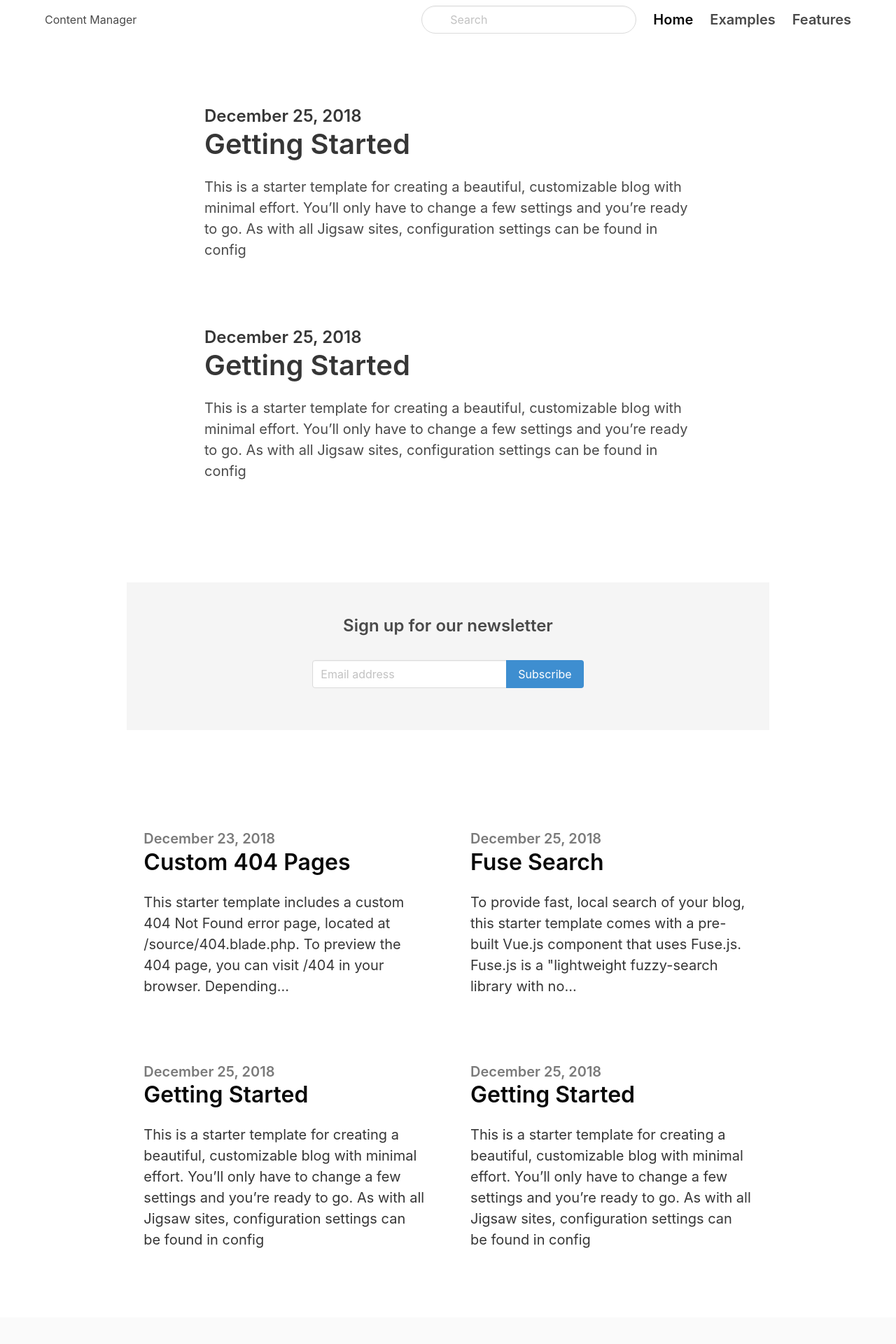
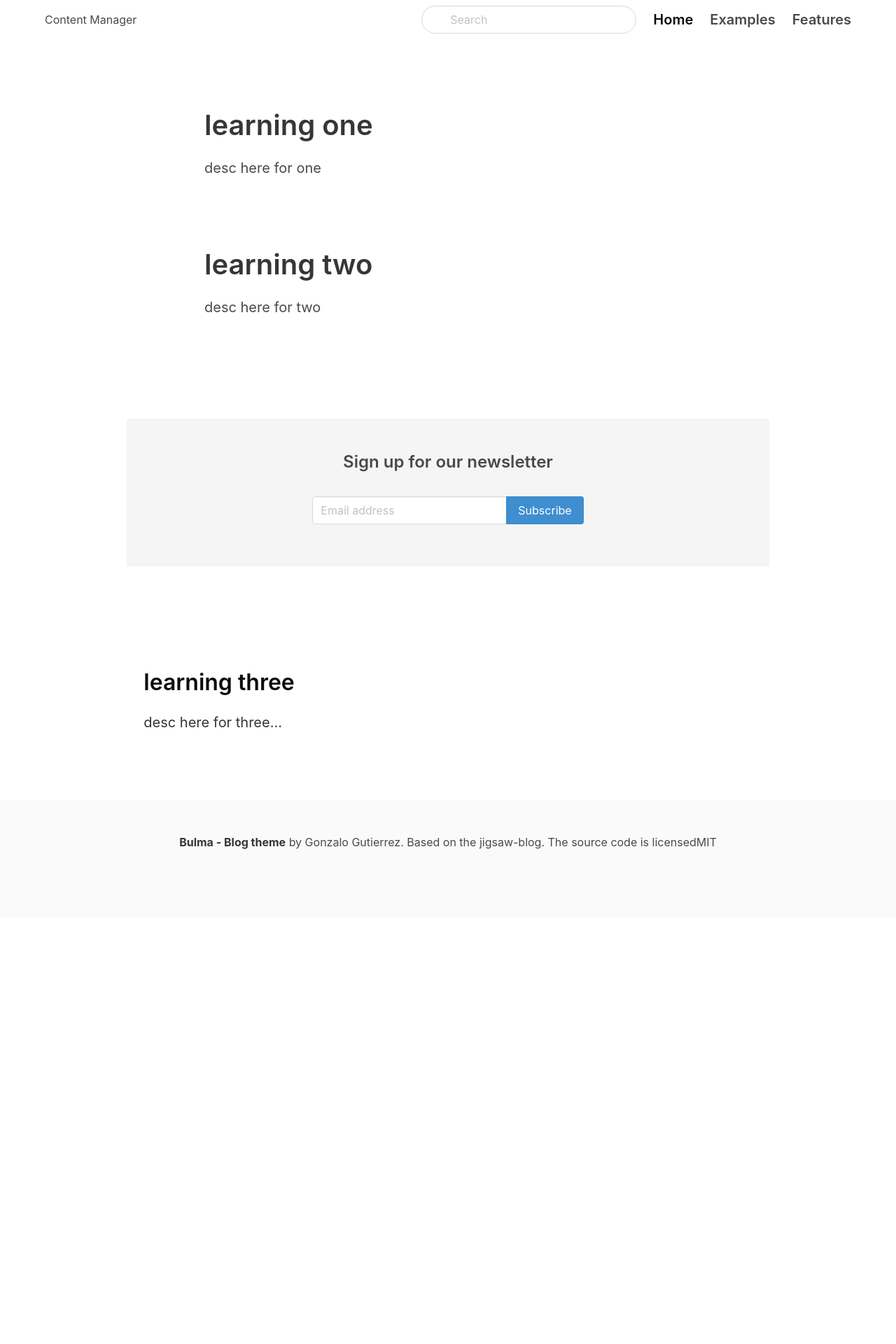
Before and after one commit to jcochran206/content-manager, a Next.js app: page / in a window 1280 px wide. Shown: the top 1920 px of the page at 70% size. After the commit the page ends 1311 px from the top, so only its background shows below. Built offline with nearby package versions, Linux system fonts and the light colour scheme.

Commit message:
added components, data source, and modified index.js

```diff
--- /dev/null
+++ b/api/data.js
@@ -0,0 +1,32 @@
+export const resources = [
+    {
+        id: "1",
+        title : "learning one",
+        description: "desc here for one",
+        link: "url",
+        image: "img1",
+        priority: 1,
+        timeToFinish: 120,
+        active: false,
+    },
+    {
+        id: "2",
+        title : "learning two",
+        description: "desc here for two",
+        link: "url",
+        image: "img1",
+        priority: 2,
+        timeToFinish: 120,
+        active: false,
+    },
+    {
+        id: "3",
+        title : "learning three",
+        description: "desc here for three",
+        link: "url",
+        image: "img1",
+        priority: 3,
+        timeToFinish: 120,
+        active: false,
+    },
+]
--- /dev/null
+++ b/components/Layout.js
@@ -0,0 +1,10 @@
+import Navbar from 'components/Navbar';
+
+const Layout = ({children}) =>
+    <>
+    <Navbar />
+    { children }
+    </>
+
+
+export default Layout;
--- a/components/ResourceHighlight.js
+++ b/components/ResourceHighlight.js
@@ -1,43 +1,29 @@
 
 
-const ResourceHighlight = () => {
+const ResourceHighlight = ({resources}) => {
     return (
         <>
     {/* image */}
         <section className="hero ">
             <div className="hero-body">
             <div className="container">
-
-                <section className="section">
+                {
+                    resources.map(resource => {
+                        return(
+                            <section key={resource.id} className="section">
                             <div className="columns">
                                 <div className="column is-8 is-offset-2">
                                 <div className="content is-medium">
-                        <h2 className="subtitle is-4">December 25, 2018</h2>
-                        <h1 className="title">Getting Started</h1>
-                        <p>This is a starter template for creating a beautiful, customizable blog with minimal
-                        effort. You’ll only have to change a few settings and you’re ready to go. As with all Jigsaw sites,
-                        configuration settings can be found in config</p>
+                                    <h2 className="subtitle is-4">{resource.createdAt}</h2>
+                                    <h1 className="title">{resource.title}</h1>
+                                    <p>{resource.description}</p>
                                 </div>
                                 </div>
                             </div>
                             </section>
-
-                <div className="is-divider"></div>
-
-                <section className="section">
-                <div className="columns">
-                    <div className="column is-8 is-offset-2">
-                    <div className="content is-medium">
-                        <h2 className="subtitle is-4">December 25, 2018</h2>
-                        <h1 className="title">Getting Started</h1>
-                        <p>This is a starter template for creating a beautiful, customizable blog with minimal
-                        effort. You’ll only have to change a few settings and you’re ready to go. As with all Jigsaw sites,
-                        configuration settings can be found in config</p>
-                    </div>
-                    </div>
-                </div>
-                </section>
-
+                        )
+                    })
+                }
 
             </div>
             </div>
--- a/components/Resourcelist.js
+++ b/components/Resourcelist.js
@@ -1,6 +1,22 @@
 
 
-const Resourcelist = () => {
+const Resourcelist = ({resources}) => {
+    const renderResourceList = () => {
+        return (
+            resources.map(resource => {
+                return(
+                    <div key={resource.id} className="column is-5 is-offset-1 ">
+                        <div className="content is-medium">
+                            <h2 className="subtitle is-5 has-text-grey">{resource.createdAt}</h2>
+                            <h1 className="title has-text-black is-3">{resource.title}</h1>
+                            <p className="has-text-dark">{resource.description}...</p>
+                        </div>
+                    </div>
+                )
+            })
+        )
+    }
+
     return (
         <>
         <section className="hero ">
@@ -8,54 +24,14 @@
                 <div className="container">
 
                     <section className="section">
-                    <div className="columns is-variable is-8">
-                        <div className="column is-5 is-offset-1 ">
-                        <div className="content is-medium">
-                            <h2 className="subtitle is-5 has-text-grey">December 23, 2018</h2>
-                            <h1 className="title has-text-black is-3">Custom 404 Pages</h1>
-                            <p className="has-text-dark">This starter template includes a custom 404 Not Found error page, located at
-                            /source/404.blade.php.
-                            To preview the 404 page, you can visit /404 in your browser. Depending...</p>
-                        </div>
-                        </div>
-                        <div className="column is-5">
-                        <div className="content is-medium">
-                            <h2 className="subtitle is-5 has-text-grey">December 25, 2018</h2>
-                            <h1 className="title has-text-black is-3">Fuse Search</h1>
-                            <p className="has-text-dark">To provide fast, local search of your blog, this starter template comes with a
-                            pre-built Vue.js
-                            component that uses Fuse.js. Fuse.js is a "lightweight fuzzy-search library with no...</p>
-                        </div>
-                        </div>
+                    <div className="columns is-multiline is-variable is-8">
+                        {
+                            renderResourceList()
+                        }
                     </div>
                     </section>
 
-                    <div className="is-divider"></div>
 
-                    <section className="section">
-                    <div className="columns is-variable is-8">
-                        <div className="column is-5 is-offset-1">
-                        <div className="content is-medium">
-                            <h2 className="subtitle is-5 has-text-grey">December 25, 2018</h2>
-                            <h1 className="title has-text-black is-3">Getting Started</h1>
-                            <p className="has-text-dark">This is a starter template for creating a beautiful, customizable blog with
-                            minimal
-                            effort. You’ll only have to change a few settings and you’re ready to go. As with all Jigsaw sites,
-                            configuration settings can be found in config</p>
-                        </div>
-                        </div>
-                        <div className="column is-5">
-                        <div className="content is-medium">
-                            <h2 className="subtitle is-5 has-text-grey">December 25, 2018</h2>
-                            <h1 className="title has-text-black is-3">Getting Started</h1>
-                            <p className="has-text-dark">This is a starter template for creating a beautiful, customizable blog with
-                            minimal
-                            effort. You’ll only have to change a few settings and you’re ready to go. As with all Jigsaw sites,
-                            configuration settings can be found in config</p>
-                        </div>
-                        </div>
-                    </div>
-                    </section>
 
 
                 </div>
--- a/pages/about.js
+++ b/pages/about.js
@@ -1,6 +1,10 @@
+import Layout from 'components/Layout';
+
 function About() {
     return(
+        <Layout>
         <h1>this is the about page</h1>
+        </Layout>
     )
 }
 
--- /dev/null
+++ b/pages/api/data.json
@@ -0,0 +1,32 @@
+[
+    {
+        "id": "1",
+        "title" : "learning one",
+        "description": "desc here for one",
+        "link": "url",
+        "image": "img1",
+        "priority": 1,
+        "timeToFinish": 120,
+        "status": "active"
+    },
+    {
+        "id": "2",
+        "title" : "learning two",
+        "description": "desc here for two",
+        "link": "url",
+        "image": "img1",
+        "priority": 2,
+        "timeToFinish": 120,
+        "status": "active"
+    },
+    {
+        "id": "3",
+        "title" : "learning three",
+        "description": "desc here for three",
+        "link": "url",
+        "image": "img1",
+        "priority": 3,
+        "timeToFinish": 120,
+        "status": "active"
+    }
+]
--- a/pages/index.js
+++ b/pages/index.js
@@ -1,21 +1,23 @@
-import Head from 'next/head'
-import Image from 'next/image'
-import Navbar from 'components/Navbar';
+
+import Layout from 'components/Layout';
 import ResourceHighlight from 'components/ResourceHighlight';
 import Newsletter from 'components/Newsletter';
 import Resourcelist from 'components/Resourcelist';
 import Footer from 'components/Footer';
 
+import {resources} from '../api/data';
 
 export default function Home() {
   return (
-    <>
-    <Navbar />
-    <ResourceHighlight />
-    <Newsletter />
-    <Resourcelist />
-    <Footer/>
-
-    </>
+    <Layout>
+      <ResourceHighlight
+        resources={resources.slice(0,2)}
+      />
+      <Newsletter />
+      <Resourcelist
+        resources={resources.slice(2)}
+      />
+      <Footer/>
+    </Layout>
   )
 }
```
Lines whose indentation alone changed are shown as unchanged.
